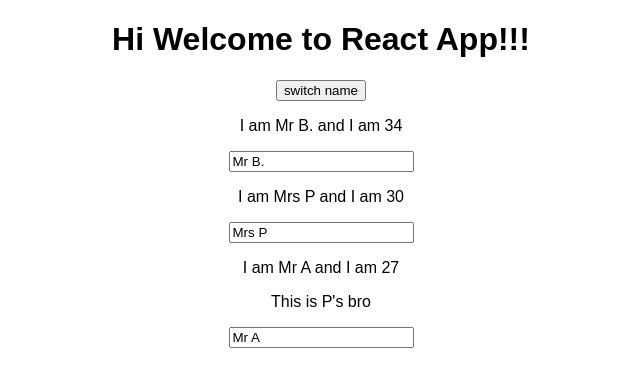
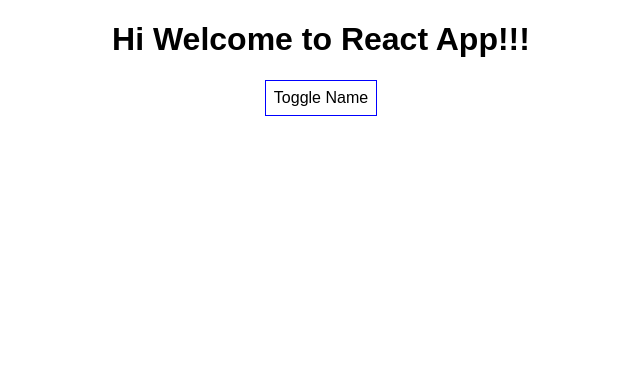
Before and after one commit to bhavik4748/reactUdemy, a React (Create React App) app: page / in a window 1280 px wide. Shown: the top 386 px of the page, without its empty margins (319-959 px from the left). Built offline with nearby package versions, Linux system fonts and the light colour scheme.

Commit message:
Added some styles for displaying in cards
toggle persons div on click button

Added Delete Handler and iteration for adding state

Added Unique ids to resolve key error

Added Unique ids to resolve key error

Added changed event and input handler for updating component

```diff
--- a/src/App.js
+++ b/src/App.js
@@ -1,54 +1,75 @@
 import React, { Component } from 'react';
-
 import './App.css';
 import Person from './Person/Person';
 
 class App extends Component {
   state = {
     Person: [
-      { name: "Mr B.", age: "34" },
-      { name: "Mrs P", age: "30" },
-      { name: "Mr A", age: "27" }
-    ]
+      { id: "sdgss", name: "Mr B", age: "34" },
+      { id: "sdswe", name: "Mrs P", age: "30" },
+      { id: "fgndg", name: "Mr A", age: "27" }
+    ],
+    showPersons: false
   }
 
-  switchNameHandler = (newName) => {
-    this.setState({
-      Person: [
-        { name: newName, age: "34" },
-        { name: "Mrs P", age: "30" },
-        { name: "Mr A", age: "27" }
-      ]
-    })
+
+  nameChangedHandler = (event, id) => {
+    const personId = this.state.Person.findIndex((p) => {
+      return (p.id === id);
+    });
+
+    const Persons = [...this.state.Person];
+    Persons[personId].name = event.target.value;
+
+    this.setState({ Person: Persons });
   }
 
-  nameChangedHandler = (event) => {
-    this.setState({
-      Person: [
-        { name: "Mr B", age: "34" },
-        { name: event.target.value, age: "30" },
-        { name: "Mr A", age: "27" }
-      ]
-    })
+  deletePersonHandler = (personIndex) => {
+    const persons = [...this.state.Person];
+    persons.splice(personIndex, 1);
+    this.setState({ Person: persons });
   }
 
+  togglePersonsHandler = () => {
+    const doesShow = this.state.showPersons;
+    this.setState({ showPersons: !doesShow });
+  }
+
+
   render() {
+    const style = {
+      backgroundColor: 'white',
+      font: 'inherit',
+      border: '1px solid blue',
+      padding: '8px',
+      cursor: 'pointer'
+    }
+
+    let persons = null;
+    if (this.state.showPersons) {
+      persons = (
+        <div>
+          {
+            this.state.Person.map((person1, index) => {
+              return <Person
+                click={() => this.deletePersonHandler(index)}
+                name={person1.name}
+                age={person1.age}
+                key={person1.id}
+                changed={(event) => this.nameChangedHandler(event, person1.id)}
+              />
+            })
+          }
+        </div>
+      );
+    }
     return (
       <div className="App">
         <h1> Hi Welcome to React App!!!</h1>
-        <button onClick={() => this.switchNameHandler()}>switch name</button>
-        <Person
-          name={this.state.Person[0].name}
-          age={this.state.Person[0].age} />
-        <Person
-          name={this.state.Person[1].name}
-          age={this.state.Person[1].age}
-          changed={this.nameChangedHandler} />
-        <Person
-          click={this.switchNameHandler.bind(this, "Bhav!")}
-          name={this.state.Person[2].name}
-          age={this.state.Person[2].age}>
-          This is P's bro </Person >
+        <button
+          style={style}
+          onClick={this.togglePersonsHandler}>Toggle Name</button>
+        {persons}
       </div>
     );
   }
--- /dev/null
+++ b/src/Person/Person.css
@@ -0,0 +1,8 @@
+.Person {
+    width: 60%;
+    margin: 16px auto;
+    border: 1px solid #eee;
+    box-shadow: 0 2px 3px #ccc;
+    padding: 16px;
+    text-align: center;
+}
--- a/src/Person/Person.js
+++ b/src/Person/Person.js
@@ -1,8 +1,9 @@
 import React from 'react';
+import  './Person.css';
 
 const person = (props) => {
     return (
-        <div>
+        <div className="Person">
             <p onClick={props.click}>
                 I am {props.name} and I am {props.age}
             </p>
```
Also changed, not shown: package.json (line endings or trailing spaces).
